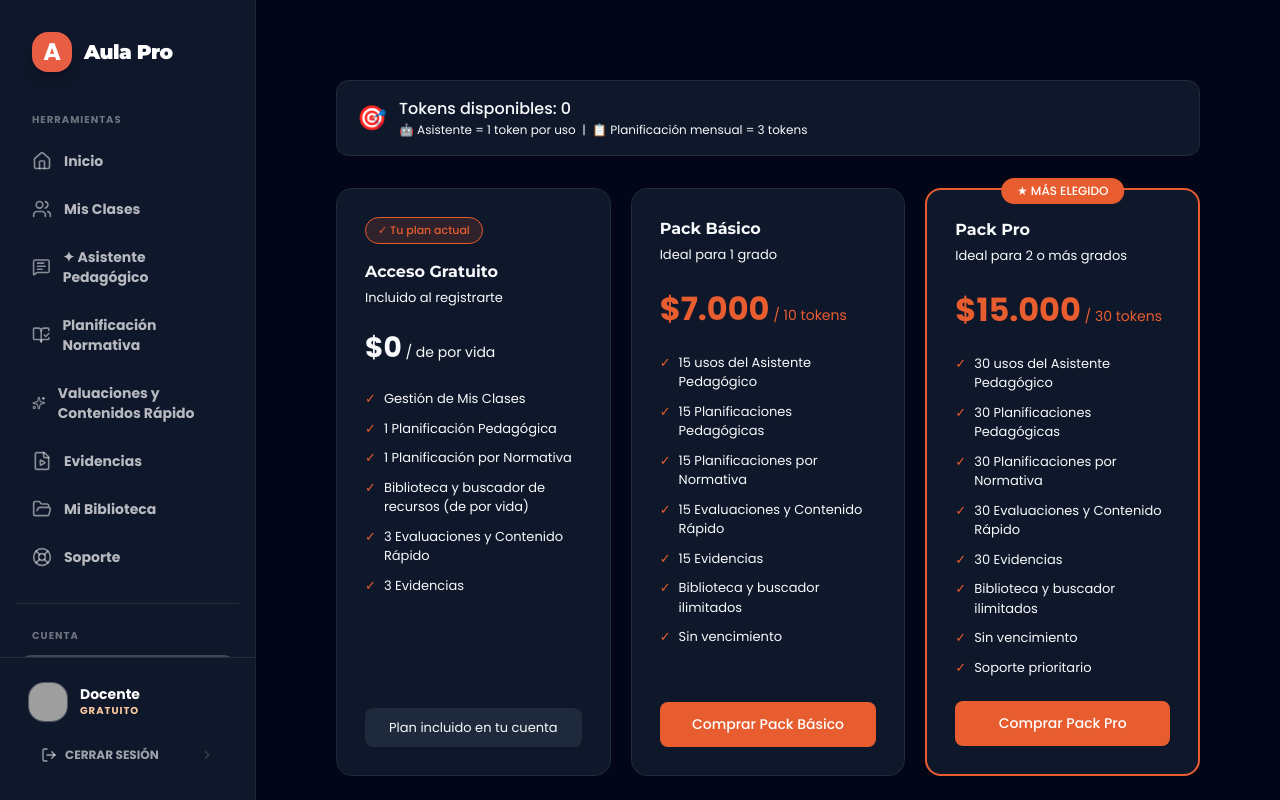
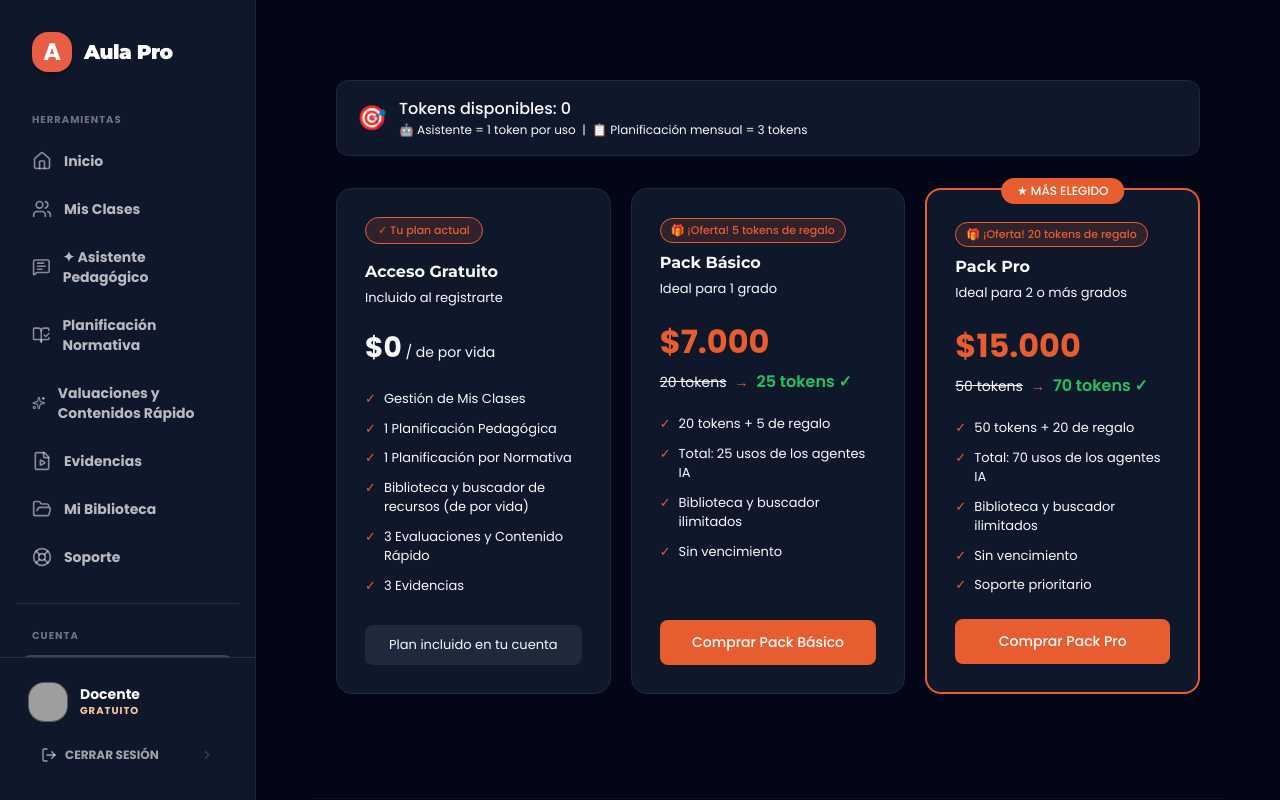
Before and after one commit to arielwin85-dotcom/aula-tranquila, a Next.js app: page /precios in a window 1280 px wide. Shown: the top 800 px of the page. Built offline with nearby package versions, Linux system fonts and the light colour scheme; no server answers; grey boxes are pictures that could not be loaded.

Commit message:
feat: Oferta de tokens bonus (25 y 70 tokens) en frontend y backend

```diff
--- a/src/app/api/pagos/crear-preferencia/route.ts
+++ b/src/app/api/pagos/crear-preferencia/route.ts
@@ -7,14 +7,14 @@ const mp = new MercadoPagoConfig({
 
 const PACKS: Record<string, { titulo: string; precio: number; tokens: number }> = {
   basico: {
-    titulo: 'Pack Básico — 10 Tokens',
+    titulo: 'Pack Básico',
     precio: 7000,
-    tokens: 10
+    tokens: 25        // 20 comprados + 5 de regalo
   },
   pro: {
-    titulo: 'Pack Pro — 30 Tokens',
+    titulo: 'Pack Pro',
     precio: 15000,
-    tokens: 30
+    tokens: 70        // 50 comprados + 20 de regalo
   }
 };
 
--- a/src/app/api/pagos/webhook/route.ts
+++ b/src/app/api/pagos/webhook/route.ts
@@ -7,8 +7,8 @@ const mp = new MercadoPagoConfig({
 });
 
 const PACKS: Record<string, { tokens: number }> = {
-  basico: { tokens: 10 },
-  pro: { tokens: 30 }
+  basico: { tokens: 25 }, // 20 + 5 regalo
+  pro: { tokens: 70 }    // 50 + 20 regalo
 };
 
 export async function POST(req: NextRequest) {
--- a/src/app/precios/page.tsx
+++ b/src/app/precios/page.tsx
@@ -235,22 +235,73 @@ function PreciosContent() {
           height: '100%'
         }}>
           <div>
+            {/* Badge de oferta */}
+            <div style={{
+              display: 'inline-flex',
+              alignItems: 'center',
+              gap: '6px',
+              background: 'rgba(232,93,47,0.15)',
+              border: '1px solid #e85d2f',
+              borderRadius: '20px',
+              padding: '3px 10px',
+              fontSize: '11px',
+              color: '#e85d2f',
+              fontWeight: 500,
+              marginBottom: '8px'
+            }}>
+              🎁 ¡Oferta! 5 tokens de regalo
+            </div>
+
             <h3 style={{ margin: '0 0 4px', color: 'var(--color-text-primary)' }}>Pack Básico</h3>
             <p style={{ fontSize: '13px', color: 'var(--color-text-secondary)', margin: '0 0 20px' }}>
               Ideal para 1 grado
             </p>
-            <div style={{ fontSize: '32px', fontWeight: 700, color: '#e85d2f', marginBottom: '20px' }}>
-              $7.000<span style={{ fontSize: '14px', fontWeight: 400, color: 'var(--color-text-secondary)' }}> / 10 tokens</span>
+
+            <div style={{ marginBottom: '4px' }}>
+              <span style={{
+                fontSize: '32px',
+                fontWeight: 700,
+                color: '#e85d2f'
+              }}>
+                $7.000
+              </span>
             </div>
+
+            <div style={{
+              display: 'flex',
+              alignItems: 'center',
+              gap: '8px',
+              marginBottom: '20px'
+            }}>
+              {/* Tokens originales tachados */}
+              <span style={{
+                fontSize: '14px',
+                color: 'var(--color-text-secondary)',
+                textDecoration: 'line-through'
+              }}>
+                20 tokens
+              </span>
+              {/* Flecha */}
+              <span style={{
+                color: '#e85d2f',
+                fontSize: '14px'
+              }}>→</span>
+              {/* Tokens con regalo */}
+              <span style={{
+                fontSize: '16px',
+                fontWeight: 600,
+                color: '#22c55e'
+              }}>
+                25 tokens ✓
+              </span>
+            </div>
+
             <ul style={{
               listStyle: 'none', padding: 0, margin: '0 0 24px', display: 'flex', flexDirection: 'column', gap: '10px'
             }}>
               {[
-                '15 usos del Asistente Pedagógico',
-                '15 Planificaciones Pedagógicas',
-                '15 Planificaciones por Normativa',
-                '15 Evaluaciones y Contenido Rápido',
-                '15 Evidencias',
+                '20 tokens + 5 de regalo',
+                'Total: 25 usos de los agentes IA',
                 'Biblioteca y buscador ilimitados',
                 'Sin vencimiento'
               ].map(item => (
@@ -297,22 +348,72 @@ function PreciosContent() {
             }}>
               ★ MÁS ELEGIDO
             </div>
+
+            {/* Badge de oferta */}
+            <div style={{
+              display: 'inline-flex',
+              alignItems: 'center',
+              gap: '6px',
+              background: 'rgba(232,93,47,0.15)',
+              border: '1px solid #e85d2f',
+              borderRadius: '20px',
+              padding: '3px 10px',
+              fontSize: '11px',
+              color: '#e85d2f',
+              fontWeight: 500,
+              marginBottom: '8px',
+              marginTop: '4px'
+            }}>
+              🎁 ¡Oferta! 20 tokens de regalo
+            </div>
+
             <h3 style={{ margin: '0 0 4px', color: 'var(--color-text-primary)' }}>Pack Pro</h3>
             <p style={{ fontSize: '13px', color: 'var(--color-text-secondary)', margin: '0 0 20px' }}>
               Ideal para 2 o más grados
             </p>
-            <div style={{ fontSize: '32px', fontWeight: 700, color: '#e85d2f', marginBottom: '20px' }}>
-              $15.000<span style={{ fontSize: '14px', fontWeight: 400, color: 'var(--color-text-secondary)' }}> / 30 tokens</span>
+
+            <div style={{ marginBottom: '4px' }}>
+              <span style={{
+                fontSize: '32px',
+                fontWeight: 700,
+                color: '#e85d2f'
+              }}>
+                $15.000
+              </span>
             </div>
+
+            <div style={{
+              display: 'flex',
+              alignItems: 'center',
+              gap: '8px',
+              marginBottom: '20px'
+            }}>
+              <span style={{
+                fontSize: '14px',
+                color: 'var(--color-text-secondary)',
+                textDecoration: 'line-through'
+              }}>
+                50 tokens
+              </span>
+              <span style={{
+                color: '#e85d2f',
+                fontSize: '14px'
+              }}>→</span>
+              <span style={{
+                fontSize: '16px',
+                fontWeight: 600,
+                color: '#22c55e'
+              }}>
+                70 tokens ✓
+              </span>
+            </div>
+
             <ul style={{
               listStyle: 'none', padding: 0, margin: '0 0 24px', display: 'flex', flexDirection: 'column', gap: '10px'
             }}>
               {[
-                '30 usos del Asistente Pedagógico',
-                '30 Planificaciones Pedagógicas',
-                '30 Planificaciones por Normativa',
-                '30 Evaluaciones y Contenido Rápido',
-                '30 Evidencias',
+                '50 tokens + 20 de regalo',
+                'Total: 70 usos de los agentes IA',
                 'Biblioteca y buscador ilimitados',
                 'Sin vencimiento',
                 'Soporte prioritario'
```
